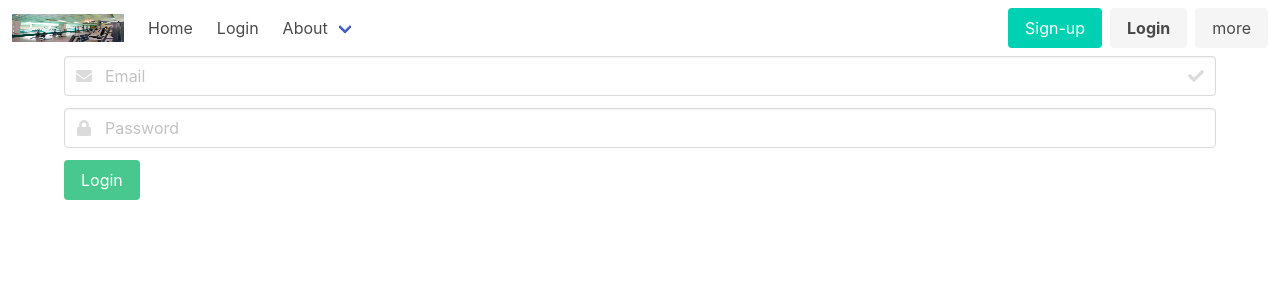
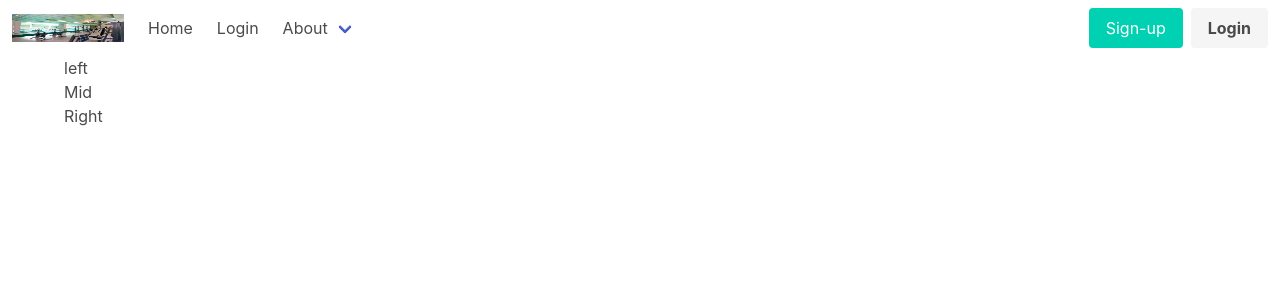
Before and after one commit to gorlagup1/fitness-tracker, a Vue app in the folder client/: page /login in a window 1280 px wide. Shown: the top 300 px of the page. Built offline with nearby package versions, Linux system fonts and the light colour scheme.

Commit message:
--- Auto-Git Commit ---

```diff
--- a/client/src/components/HelloWorld.vue
+++ b/client/src/components/HelloWorld.vue
@@ -42,7 +42,7 @@
 
             <hr class="navbar-divider">
 
-            <router-link to="/https://www.simpletrackers.com/easy-fitness-trackers-for-seniors/" class="navbar-item" active-class="is-current">
+            <router-link to="/" class="navbar-item" active-class="is-current">
              More
             </router-link>
             </div>
@@ -54,7 +54,7 @@
                 <div class="buttons">
                     <router-link to="/signup" class="button is-primary" active-class="is-current">Sign-up</router-link>
                     <router-link to="/login" class="button is-light" active-class="is-current">Login</router-link>
-                    <router-link to="/https://www.simpletrackers.com/easy-fitness-trackers-for-seniors/" class="button is-light" active-class="is-current">more</router-link>
+
                 </div>
             </div>
         </div>
--- a/client/src/store/index.js
+++ b/client/src/store/index.js
@@ -1,9 +1,16 @@
 import Vue from "vue";
 import Vuex from "vuex";
+
+import UIModule from './modules/ui';
+import User from './modules/user'
 
 Vue.use(Vuex);
 
 export default new Vuex.Store({
+  modules:{
+    ui:UIModule,
+    user:User
+  },
   state: {},
   mutations: {},
   actions: {},
--- a/client/src/views/Login.vue
+++ b/client/src/views/Login.vue
@@ -1,57 +1,19 @@
 <template>
-  <form class="container" @submit.prevent="login">
-      {{error}}
-      <div class="field">
-        <p class="control has-icons-left has-icons-right">
-            <input class="input" type="email" placeholder="Email" v-model="email" >
-            <span class="icon is-small is-left">
-            <i class="fas fa-envelope"></i>
-            </span>
-            <span class="icon is-small is-right">
-            <i class="fas fa-check"></i>
-            </span>
-        </p>
+<div class="container">
+    <div class="row">
         </div>
-        <div class="field">
-        <p class="control has-icons-left">
-            <input class="input" type="password" placeholder="Password" v-model="password">
-            <span class="icon is-small is-left">
-            <i class="fas fa-lock"></i>
-            </span>
-        </p>
-        </div>
-        <div class="field">
-        <p class="control">
-            <button class="button is-success">
-            Login
-            </button>
-        </p>
-        </div>
-  </form>
+    <div class="col-md-3">left</div>
+    <div class="col-md-6">Mid</div>
+    <div class="col-md-3">Right</div>
+    </div>
+
 </template>
 
 <script>
-import { Login } from "../models/Users";
 export default {
-    data(){
-        return {
-            email: '',
-            password: '',
-            error: ''
-        }
-    },
-    methods: {
-        login(){
-            try {
-                Login(this.email, this.password);
-                this.$router.push('/Exercise');
-            } catch (error) {
-                this.error = error;
-            }
-        }
-    }
+
 }
 </script>
+<style scoped>
 
-<style>
 </style>
```
Also changed, not shown: client/src/views/Register.vue (added).
